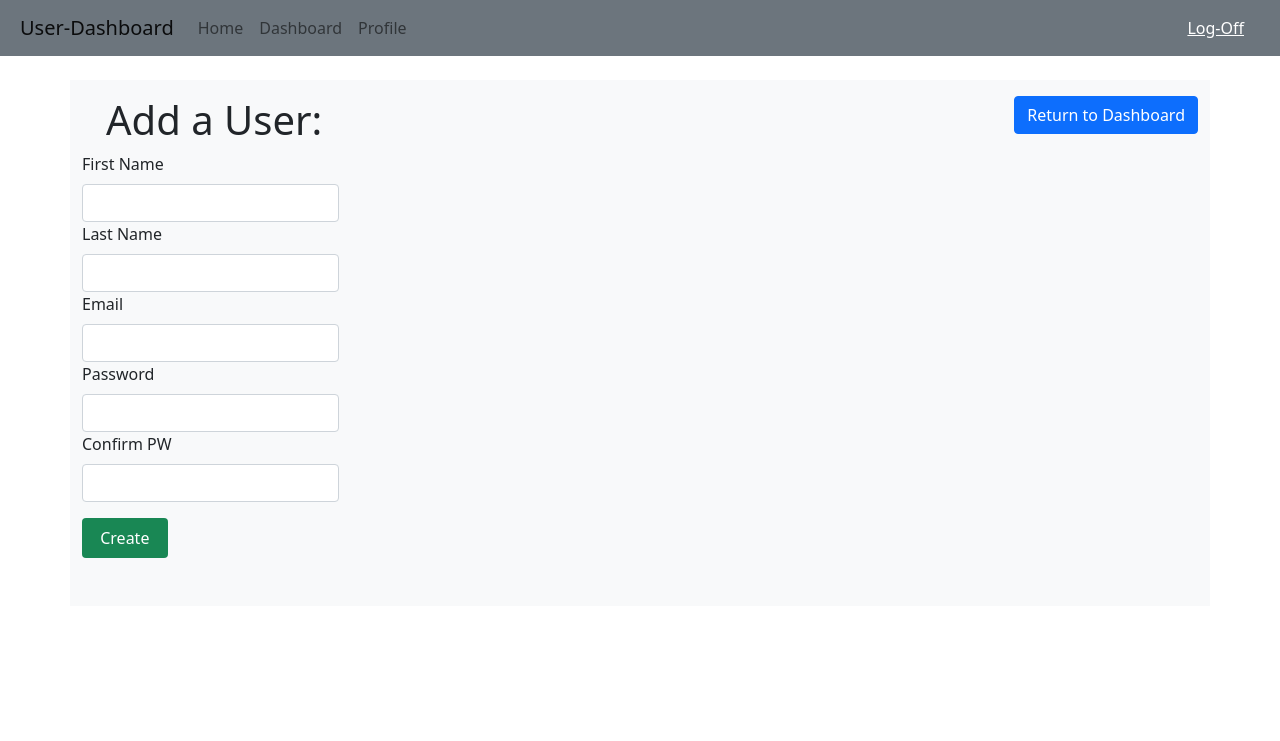
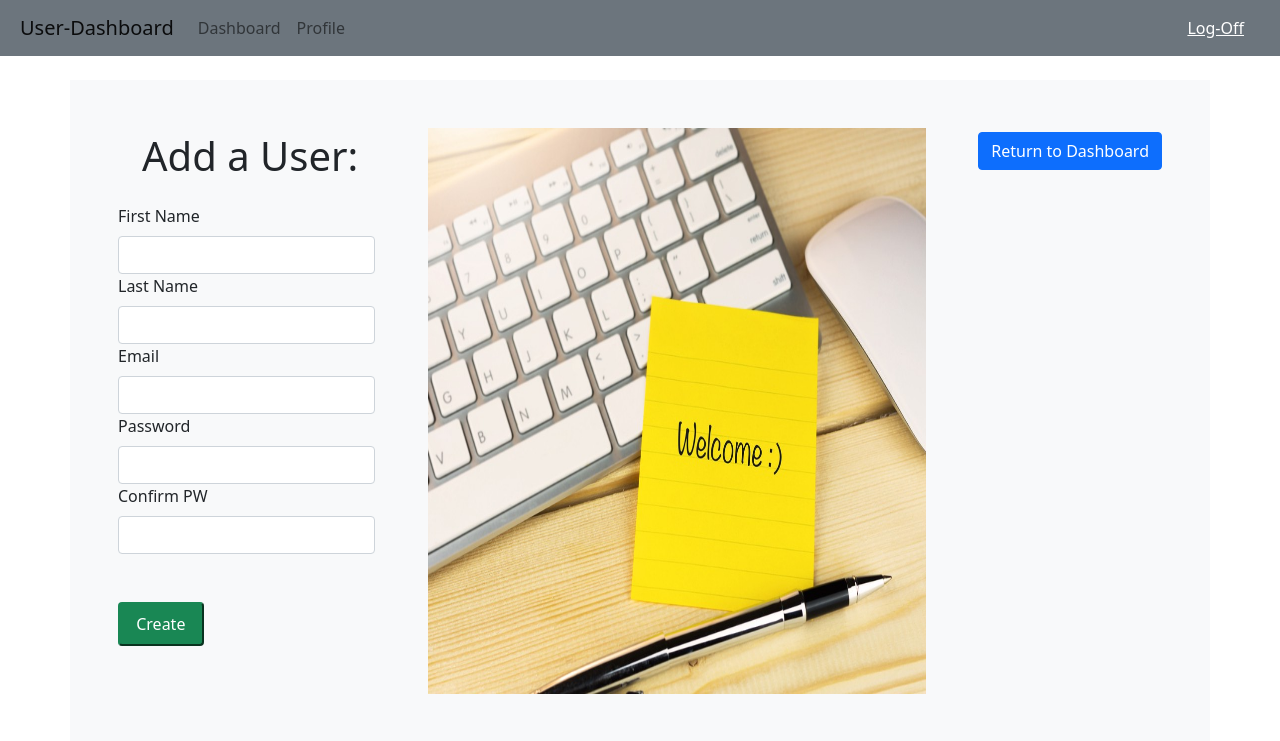
Before and after one commit to bennettokotcha/user_dashboard_fs_proj, a Django app: page /user/new in a window 1280 px wide. Shown: the top 741 px of the page. Run offline with Django 3.2, Linux system fonts and the light colour scheme.

Commit message:
add-user modifications

```diff
--- a/dashboard_app/templates/add_user.html
+++ b/dashboard_app/templates/add_user.html
@@ -5,32 +5,30 @@
     <meta http-equiv="X-UA-Compatible" content="IE=edge">
     <meta name="viewport" content="width=device-width, initial-scale=1.0">
     <title>Add User</title>
+    {% load static %}
     <link rel="stylesheet" href="https://cdn.jsdelivr.net/npm/bootstrap@5.0.2/dist/css/bootstrap.min.css"
     integrity="sha384-EVSTQN3/azprG1Anm3QDgpJLIm9Nao0Yz1ztcQTwFspd3yD65VohhpuuCOmLASjC" crossorigin="anonymous">
 </head>
 <body>
     <nav class="navbar navbar-expand-lg navbar-light bg-secondary mb-4 text-light">
         <div class="container-fluid">
-            <a class="navbar-brand ms-2" href="#">User-Dashboard</a>
+            <a class="navbar-brand ms-2" href="/">User-Dashboard</a>
             <ul class="navbar-nav me-auto">
                 <li class="nav-item">
-                    <a class="nav-link" href="#">Home</a>
-                </li>
-                <li class="nav-item">
-                    <a class="nav-link" href="#">Dashboard</a>
+                    <a class="nav-link" href="/dashboard/admin">Dashboard</a>
                 </li>
                 <li class="nav-item">
                     <a class="nav-link" href="#">Profile</a>
                 </li>
             </ul>
-            <a href="#" class="me-4 text-white">Log-Off</a>
+            <a href="/logout" class="me-4 text-white">Log-Off</a>
         </div>
     </nav>
-    <div class="container d-flex justify-content-between bg-light">
+    <div class="container col-12 p-5 d-flex justify-content-between bg-light">
         <div>
-            <h1 class=" mt-3 ms-4">Add a User:</h1>
-            <form action="/register" method="POST">
-                <!-- {% csrf_token %} -->
+            <h1 class=" mb-4 mt-1 ms-4">Add a User:</h1>
+            <form action="/add-user/process" method="POST">
+                {% csrf_token %}
                 <label for="first_name" class="form-label">First Name</label>
                 <input class="form-control" type="text" name="first_name">
 
@@ -46,10 +44,11 @@
                 <label for="confirm_pw" class="form-label">Confirm PW</label>
                 <input type="password"  class="form-control" name="confirm_pw" id="">
 
-                <div type="submit" class="mt-3 mb-5 btn-success col-4 p-2 text-center rounded">Create</div>
+                <button type="submit" class="mt-5 mb-5 btn-success col-4 p-2 text-center rounded">Create</button>
             </form>
         </div>
-        <div class="btn btn-primary rounded mt-3" style="height: fit-content;">Return to Dashboard</div>
+        <img class="container col-6 d-flex" src="{% static 'add-user-pic.jpeg' %}" alt="pic of managing people">
+        <a class="btn btn-primary rounded mt-1" href="/dashboard/admin" role="button" style="height: fit-content;">Return to Dashboard</a>
     </div>
 </body>
 </html>
--- a/dashboard_app/templates/manage_user.html
+++ b/dashboard_app/templates/manage_user.html
@@ -61,7 +61,7 @@
                     <td>Normal</td>
                     {% endif %}
                     <td>
-                        <a href="#">Edit</a> |
+                        <a href="/admin/edit/{{user.id}}">Edit</a> |
                         <a href="#">Remove</a>
                     </td>
                 </tr>
--- a/dashboard_app/urls.py
+++ b/dashboard_app/urls.py
@@ -10,5 +10,7 @@ urlpatterns = [
     path('register-admin', views.register_admin),
     path('dashboard/admin', views.user_admin_page),
     path('user/new', views.add_user_page),
+    path('admin/edit/<int:id>', views.admin_edit_page),
+    path('add-user/proccess', views.add_user_proccess),
     path('logout', views.logout),
 ]
--- a/dashboard_app/views.py
+++ b/dashboard_app/views.py
@@ -26,6 +26,14 @@ def user_admin_page(request):
     else:
 
         return render(request, 'all_users.html')
+
+def admin_edit_page(request, id):
+    if request.session['user_id'] == id:
+        context = {
+            'admin': User.objects.get(id=id)
+        }
+        return render(request, 'edit_user.html', context)
+    return redirect('/dashboard/admin')
 
 def register_admin(request):
     if request.method == 'POST':
@@ -76,6 +84,9 @@ def login_proccess(request):
     messages.error(request, 'Invalid email or password')
     return redirect('/login')
 
+def add_user_proccess(request):
+    pass
+
 def logout(request):
     request.session.flush()
     return redirect('/')
```
Also changed, not shown: dashboard_app/templates/edit_user.html (+10 -9 lines), dashboard_app/static/add-user-pic.jpeg (added), db.sqlite3.
